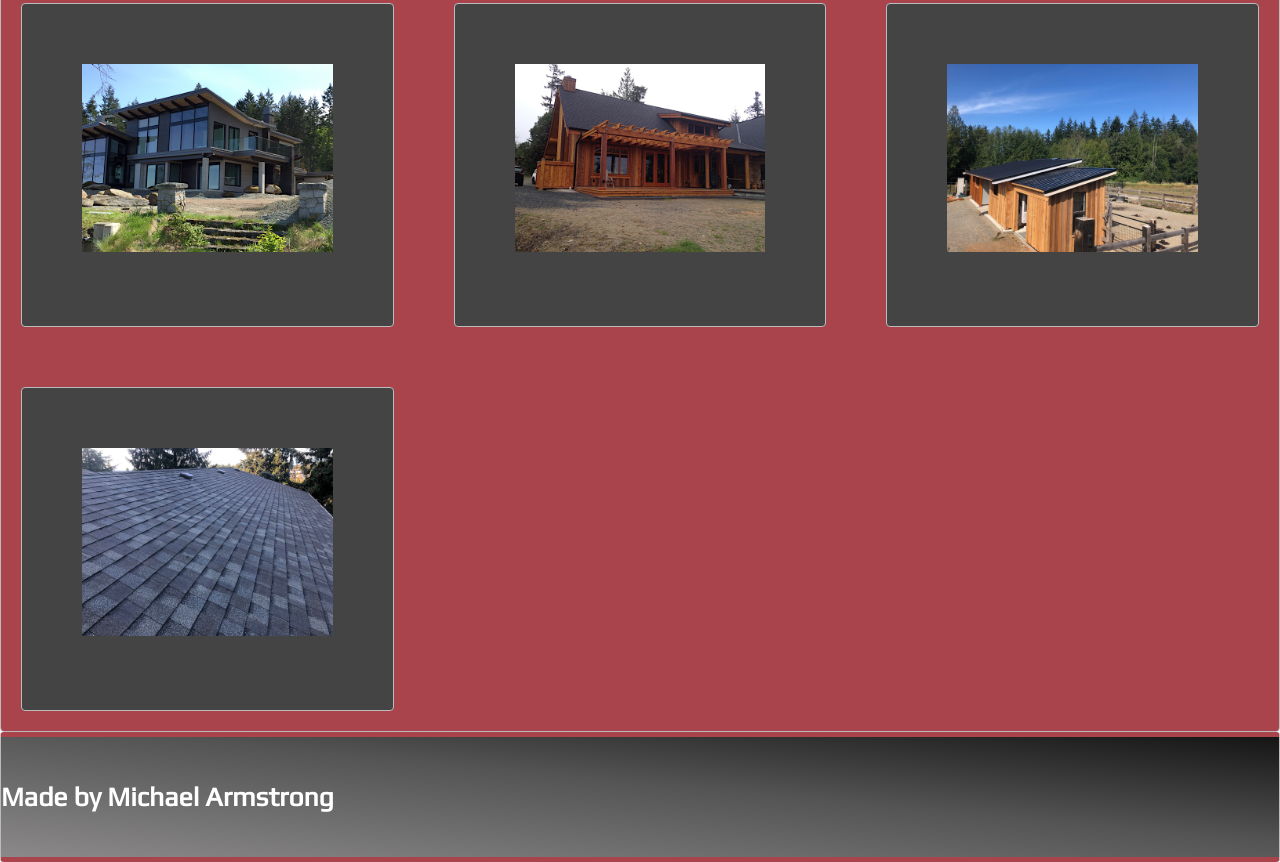
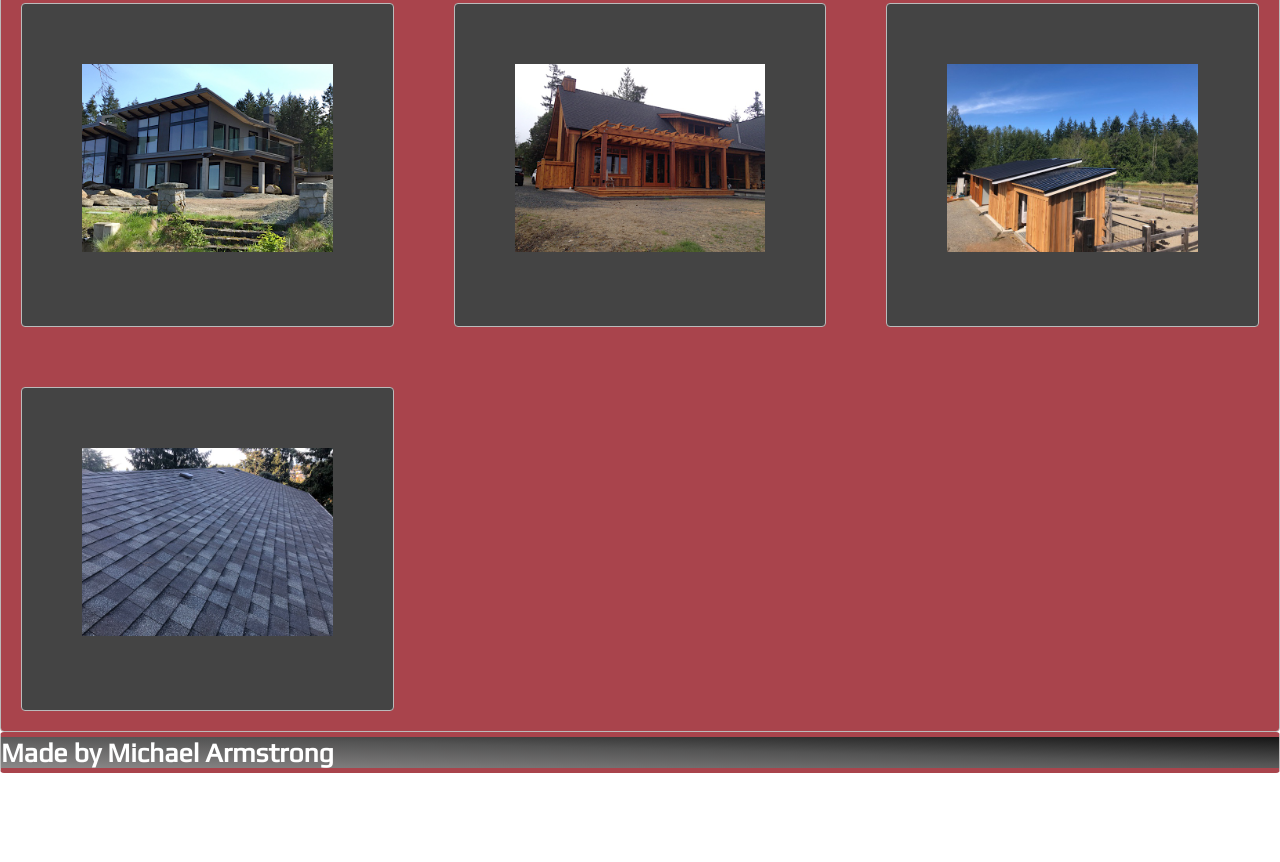
Before and after one commit to iac77/island-alpine-construction, a plain HTML site: page index.html in a window 1280 px wide. Shown: the part 420-1282 px from the top of the page. After the commit the page ends 1193 px from the top, so only its background shows below. Drawn offline with Linux system fonts and the light colour scheme.

Commit message:
Update style.css

```diff
--- a/style.css
+++ b/style.css
@@ -134,6 +134,11 @@ a {
 /***********************************************************************
  *  Footer
  **********************************************************************/
+#footer_web_designer {
+    margin-top: 0px;
+    margin-bottom: 0px;
+}
+
 .footer {
     text-align: center;
 }
```
